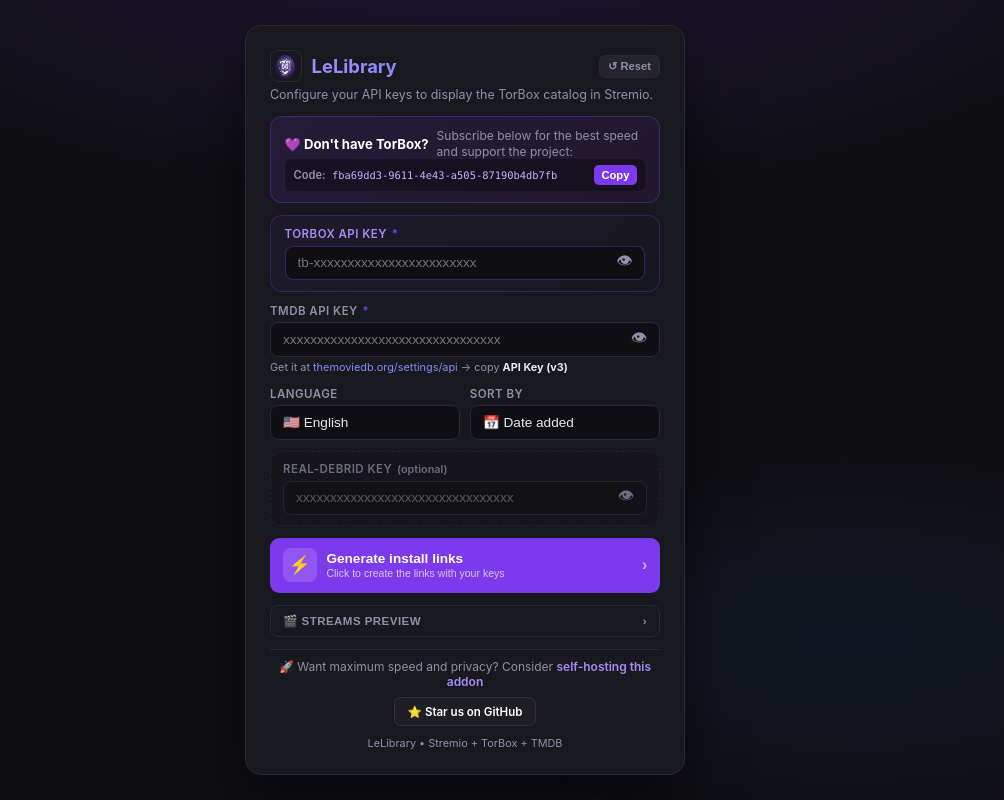
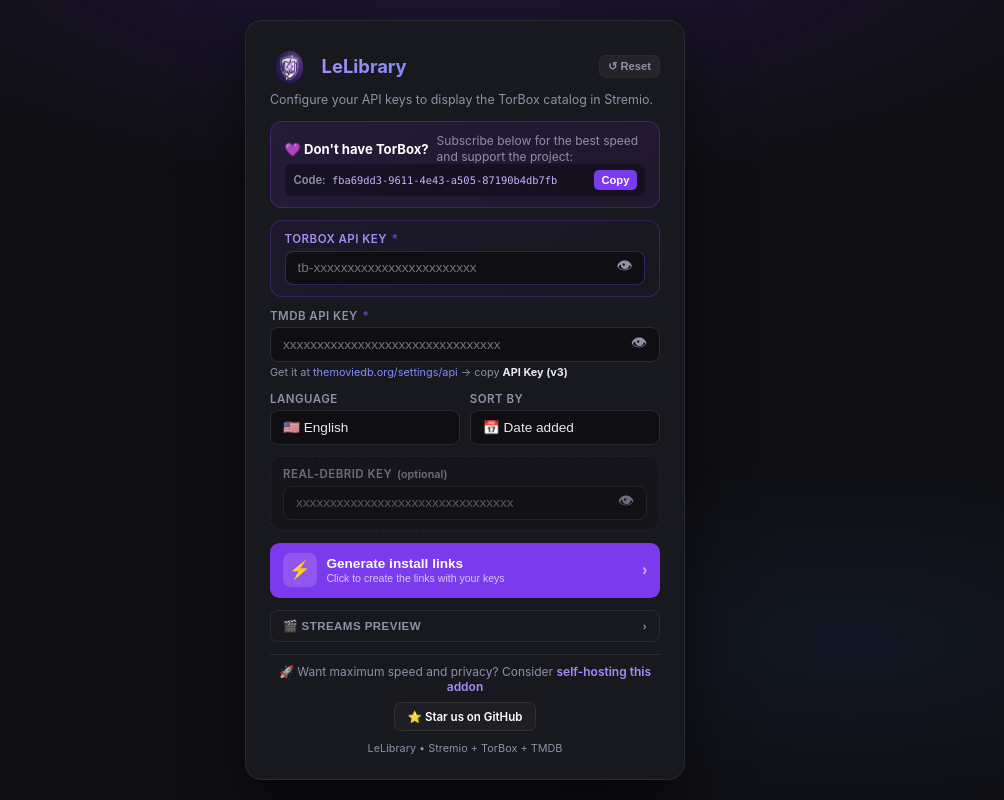
Before and after one commit to leleasley/my-repo, a website: page configure.html in a window 1280 px wide. Shown: the whole page, without its empty margins (175-1179 px from the left). Drawn offline with Linux system fonts and the light colour scheme.

Commit message:
ui: remove squared background from logo, make bigger + circular

```diff
--- a/configure.html
+++ b/configure.html
@@ -39,7 +39,7 @@
     }
     .top-row { display: flex; align-items: center; justify-content: space-between; gap: .5rem; margin-bottom: .25rem; }
     .logo-wrap { display: flex; align-items: center; gap: .6rem; }
-    .logo-wrap img { width: 32px; height: 32px; border-radius: 8px; border: 1px solid var(--border); }
+    .logo-wrap img { width: 42px; height: 42px; border-radius: 50%; }
     .logo-wrap h1 {
       font-size: 1.15rem; font-weight: 700;
       background: linear-gradient(135deg,#a78bfa,#818cf8);
```
